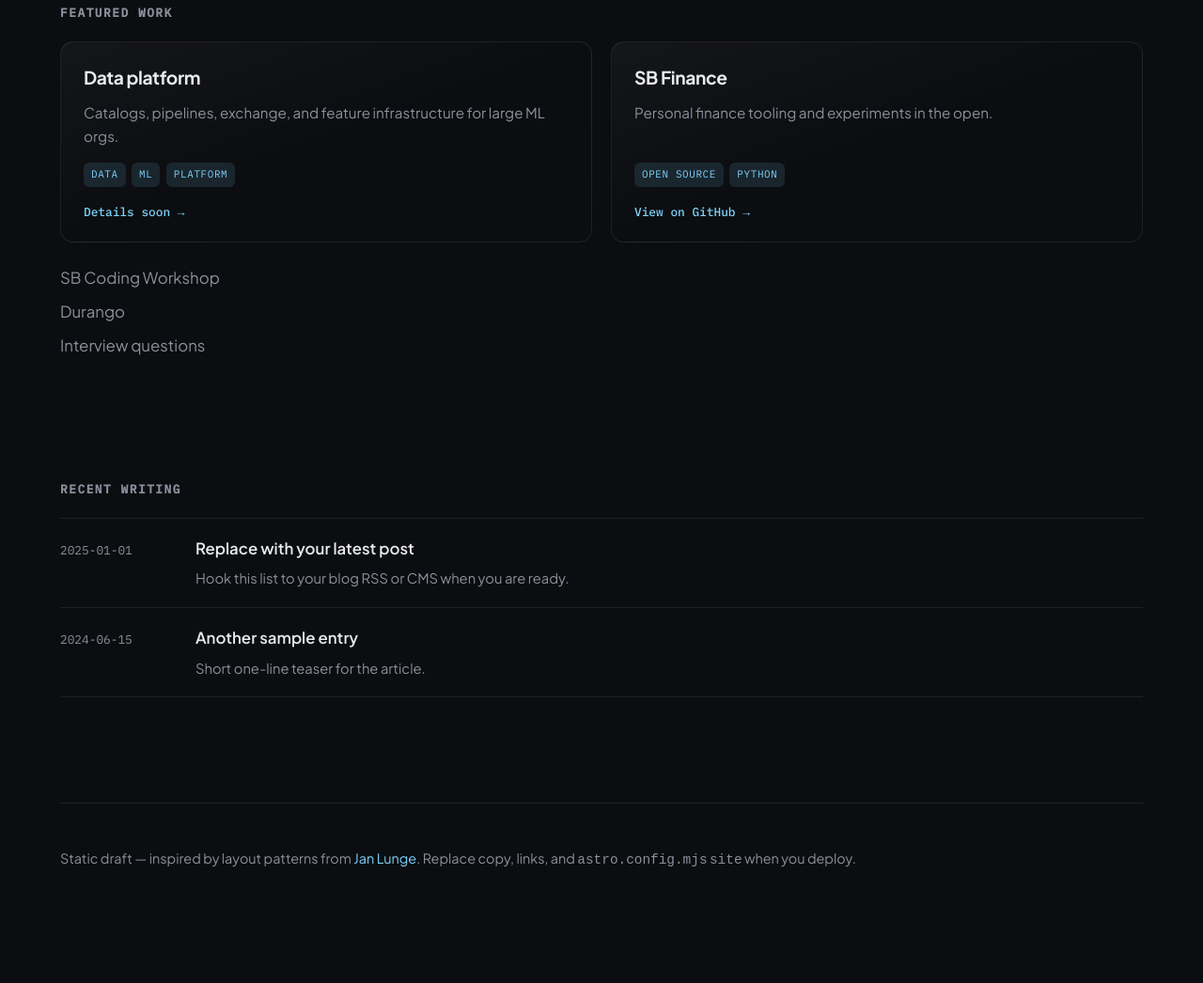
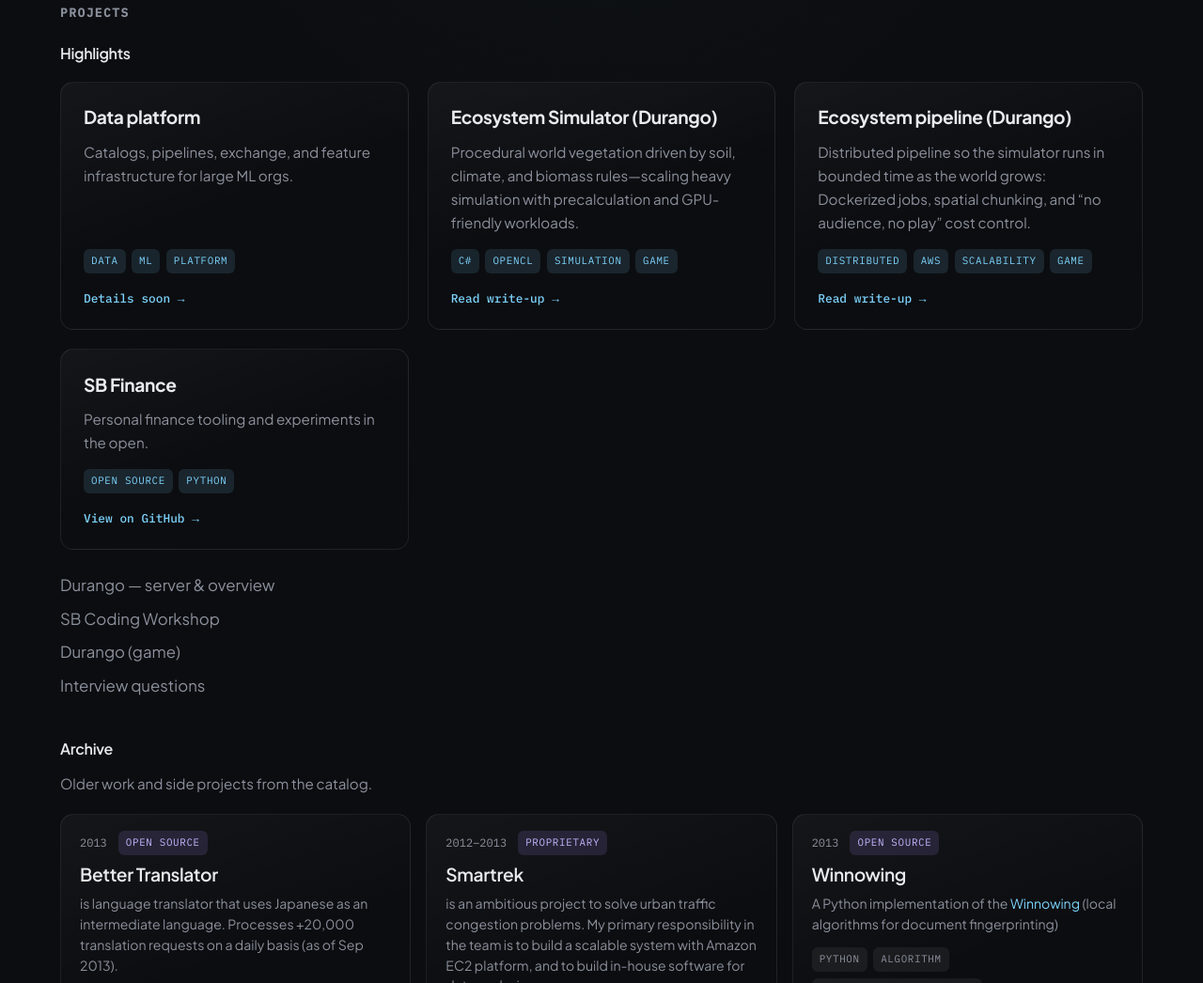
Before and after one commit to suminb/web, an Astro site in the folder personal-site/: page / in a window 1280 px wide. Shown: the part 783-1829 px from the top of the page at 94% size. Before the commit the page ends 1773 px from the top, so only its background shows below. Built offline with nearby package versions, Linux system fonts and the light colour scheme; Astro itself is replaced by a stand-in of ours.

Commit message:
Incorporate the contents of projects.json

```diff
--- a/personal-site/astro.config.mjs
+++ b/personal-site/astro.config.mjs
@@ -1,6 +1,18 @@
+import path from "node:path";
+import { fileURLToPath } from "node:url";
 import { defineConfig } from "astro/config";
+
+const personalSiteRoot = path.dirname(fileURLToPath(import.meta.url));
+const repoRoot = path.resolve(personalSiteRoot, "..");
 
 export default defineConfig({
   site: "https://example.com",
   compressHTML: true,
+  vite: {
+    server: {
+      fs: {
+        allow: [repoRoot],
+      },
+    },
+  },
 });
--- /dev/null
+++ b/personal-site/src/data/archiveProjects.ts
@@ -0,0 +1,48 @@
+import projectsJson from "../../../projects.json";
+
+export type ArchiveYear = number | [number, number];
+
+export type ArchiveProject = {
+  name: string;
+  url?: string;
+  year: ArchiveYear;
+  type: string;
+  languages: string[];
+  keywords: string[];
+  description: string;
+};
+
+function yearSortKey(year: ArchiveYear): number {
+  return Array.isArray(year) ? Math.max(year[0], year[1]) : year;
+}
+
+export function formatArchiveYear(year: ArchiveYear): string {
+  if (Array.isArray(year)) {
+    return year[0] === year[1] ? String(year[0]) : `${year[0]}–${year[1]}`;
+  }
+  return String(year);
+}
+
+/** Tags for chips: languages first, then keywords (deduped, capped). */
+export function archiveProjectTags(p: ArchiveProject, max = 8): string[] {
+  const seen = new Set<string>();
+  const out: string[] = [];
+  for (const t of [...p.languages, ...p.keywords]) {
+    const k = t.toLowerCase();
+    if (seen.has(k)) continue;
+    seen.add(k);
+    out.push(t);
+    if (out.length >= max) break;
+  }
+  return out;
+}
+
+export const archiveProjects: ArchiveProject[] = projectsJson as ArchiveProject[];
+
+export function sortedArchiveProjects(): ArchiveProject[] {
+  return [...archiveProjects].sort((a, b) => {
+    const dy = yearSortKey(b.year) - yearSortKey(a.year);
+    if (dy !== 0) return dy;
+    return a.name.localeCompare(b.name);
+  });
+}
--- a/personal-site/src/data/site.ts
+++ b/personal-site/src/data/site.ts
@@ -1,4 +1,19 @@
 /** Edit this file to personalize the site. */
+
+/**
+ * If experience pages from the Flask/frozen-flask site live on another host,
+ * set the origin (no trailing slash), e.g. "https://example.com".
+ * Leave empty when the Astro site and `/experience/*.html` share the same origin.
+ */
+export const experienceBase: string = "";
+
+function experienceUrl(key: string): string {
+  const path = `/experience/${key}.html`;
+  if (!experienceBase) return path;
+  const base = experienceBase.replace(/\/$/, "");
+  return `${base}${path}`;
+}
+
 export const site = {
   title: "Sumin Byeon",
   description:
@@ -30,6 +45,22 @@
     cta: "Details soon",
   },
   {
+    title: "Ecosystem Simulator (Durango)",
+    blurb:
+      "Procedural world vegetation driven by soil, climate, and biomass rules—scaling heavy simulation with precalculation and GPU-friendly workloads.",
+    tags: ["C#", "OpenCL", "Simulation", "Game"],
+    href: experienceUrl("durango_ecosim"),
+    cta: "Read write-up",
+  },
+  {
+    title: "Ecosystem pipeline (Durango)",
+    blurb:
+      "Distributed pipeline so the simulator runs in bounded time as the world grows: Dockerized jobs, spatial chunking, and “no audience, no play” cost control.",
+    tags: ["Distributed", "AWS", "Scalability", "Game"],
+    href: experienceUrl("durango_ecosim_pipeline"),
+    cta: "Read write-up",
+  },
+  {
     title: "SB Finance",
     blurb: "Personal finance tooling and experiments in the open.",
     tags: ["Open Source", "Python"],
@@ -39,8 +70,9 @@
 ] as const;
 
 export const moreProjects = [
+  { title: "Durango — server & overview", href: experienceUrl("durango") },
   { title: "SB Coding Workshop", href: "https://github.com/suminb/sbcw" },
-  { title: "Durango", href: "http://durango.nexon.com" },
+  { title: "Durango (game)", href: "http://durango.nexon.com" },
   { title: "Interview questions", href: "https://github.com/suminb/interview-questions" },
 ] as const;
 
--- a/personal-site/src/pages/index.astro
+++ b/personal-site/src/pages/index.astro
@@ -1,5 +1,10 @@
 ---
 import BaseLayout from "../layouts/BaseLayout.astro";
+import {
+  archiveProjectTags,
+  formatArchiveYear,
+  sortedArchiveProjects,
+} from "../data/archiveProjects";
 import {
   site,
   hero,
@@ -8,6 +13,8 @@
   moreProjects,
   articles,
 } from "../data/site";
+
+const archive = sortedArchiveProjects();
 ---
 
 <BaseLayout title={site.title} description={site.description}>
@@ -45,7 +52,9 @@
     </section>
 
     <section id="projects" class="wrap section" aria-labelledby="projects-heading">
-      <h2 id="projects-heading" class="section__title">Featured work</h2>
+      <h2 id="projects-heading" class="section__title">Projects</h2>
+
+      <h3 class="section__subtitle">Highlights</h3>
       <div class="project-grid">
         {
           featuredProjects.map((p) => (
@@ -73,6 +82,51 @@
           ))
         }
       </ul>
+
+      <h3 class="section__subtitle section__subtitle--spaced">Archive</h3>
+      <p class="section__lede">Older work and side projects from the catalog.</p>
+      <div class="archive-grid">
+        {
+          archive.map((p) => (
+            <article class="project-card project-card--archive">
+              <div class="project-card__meta">
+                <time
+                  datetime={`${Array.isArray(p.year) ? p.year[1] : p.year}-01-01`}
+                >
+                  {formatArchiveYear(p.year)}
+                </time>
+                <span class="tag tag--type">{p.type}</span>
+              </div>
+              <h3 class="project-card__title">
+                {p.url ? (
+                  <a href={p.url} rel="noopener noreferrer">
+                    {p.name}
+                  </a>
+                ) : (
+                  p.name
+                )}
+              </h3>
+              {p.description ? (
+                <div class="archive-desc" set:html={p.description} />
+              ) : null}
+              <div class="tag-row">
+                {archiveProjectTags(p).map((t) => (
+                  <span class="tag tag--dim">{t}</span>
+                ))}
+              </div>
+              {p.url ? (
+                <a
+                  class="project-card__cta"
+                  href={p.url}
+                  rel="noopener noreferrer"
+                >
+                  Visit →
+                </a>
+              ) : null}
+            </article>
+          ))
+        }
+      </div>
     </section>
 
     <section id="writing" class="wrap section" aria-labelledby="writing-heading">
--- a/personal-site/src/styles/global.css
+++ b/personal-site/src/styles/global.css
@@ -157,6 +157,25 @@
   margin: 0 0 1.25rem;
 }
 
+.section__subtitle {
+  font-size: 1rem;
+  font-weight: 600;
+  letter-spacing: -0.02em;
+  color: var(--text);
+  margin: 0 0 1rem;
+}
+
+.section__subtitle--spaced {
+  margin-top: 2.5rem;
+}
+
+.section__lede {
+  margin: -0.35rem 0 1.25rem;
+  max-width: 52ch;
+  font-size: 0.95rem;
+  color: var(--text-muted);
+}
+
 .connect-grid {
   display: flex;
   flex-wrap: wrap;
@@ -247,6 +266,76 @@
   align-self: flex-start;
 }
 
+.archive-grid {
+  display: grid;
+  gap: 1rem;
+  grid-template-columns: repeat(auto-fit, minmax(min(100%, 18rem), 1fr));
+}
+
+.project-card--archive {
+  padding: 1.1rem 1.25rem;
+}
+
+.project-card__meta {
+  display: flex;
+  flex-wrap: wrap;
+  align-items: center;
+  gap: 0.5rem 0.75rem;
+  margin-bottom: 0.5rem;
+}
+
+.project-card__meta time {
+  font-family: var(--font-mono);
+  font-size: 0.75rem;
+  color: var(--text-muted);
+}
+
+.project-card__title {
+  margin: 0 0 0.65rem;
+  font-size: 1.05rem;
+  font-weight: 600;
+  letter-spacing: -0.02em;
+  line-height: 1.3;
+}
+
+.project-card__title a {
+  color: var(--text);
+  text-decoration: none;
+}
+
+.project-card__title a:hover {
+  color: var(--accent);
+}
+
+.tag--type {
+  background: rgba(167, 139, 250, 0.14);
+  color: #c4b5fd;
+}
+
+.tag--dim {
+  background: rgba(255, 255, 255, 0.06);
+  color: var(--text-muted);
+}
+
+.archive-desc {
+  margin: 0 0 0.85rem;
+  font-size: 0.88rem;
+  line-height: 1.55;
+  color: var(--text-muted);
+}
+
+.archive-desc a {
+  color: var(--accent);
+}
+
+.archive-desc p {
+  margin: 0 0 0.5rem;
+}
+
+.archive-desc p:last-child {
+  margin-bottom: 0;
+}
+
 .more-list {
   list-style: none;
   margin: 1.5rem 0 0;
--- a/personal-site/tsconfig.json
+++ b/personal-site/tsconfig.json
@@ -1,6 +1,7 @@
 {
   "extends": "astro/tsconfigs/strict",
   "compilerOptions": {
-    "jsx": "preserve"
+    "jsx": "preserve",
+    "resolveJsonModule": true
   }
 }
```
